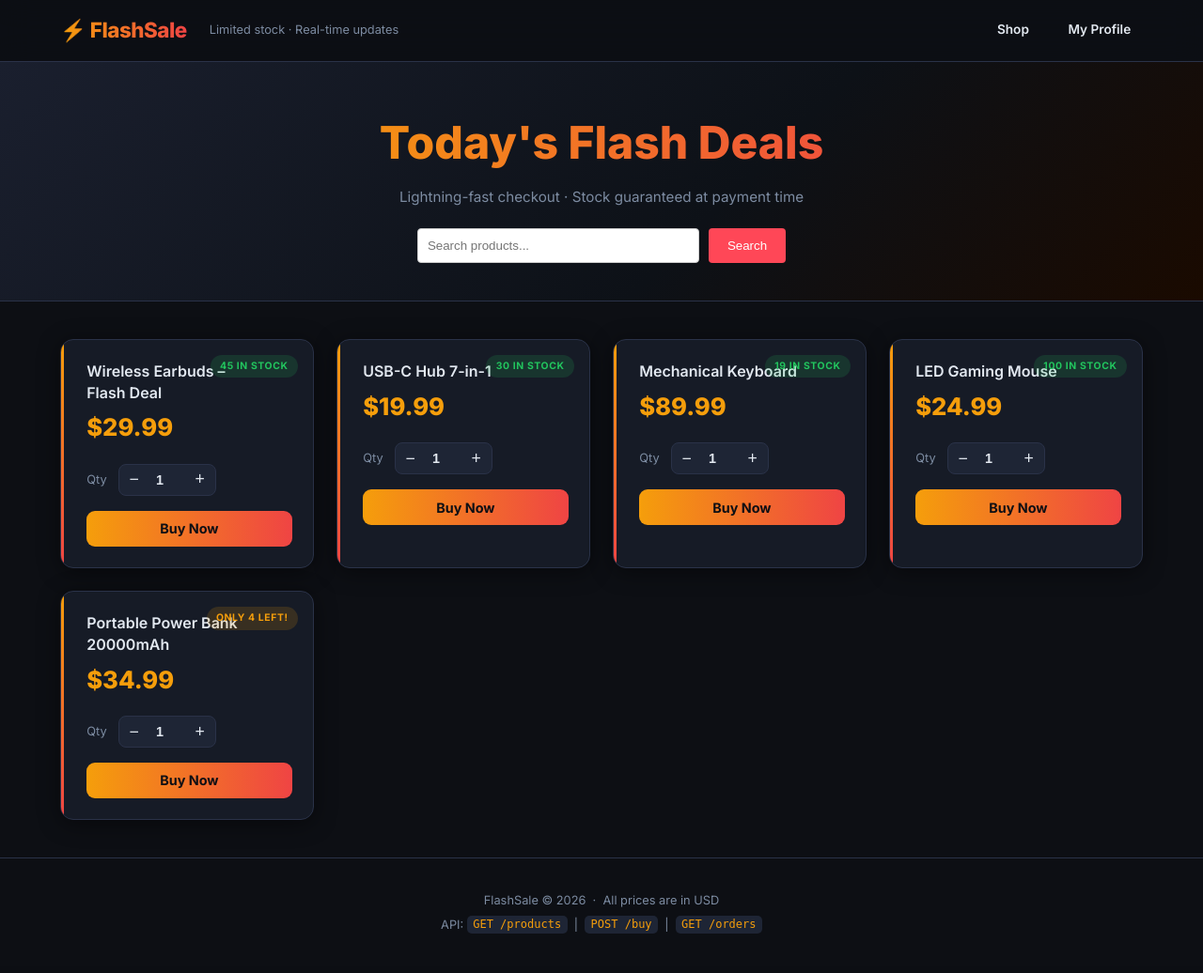
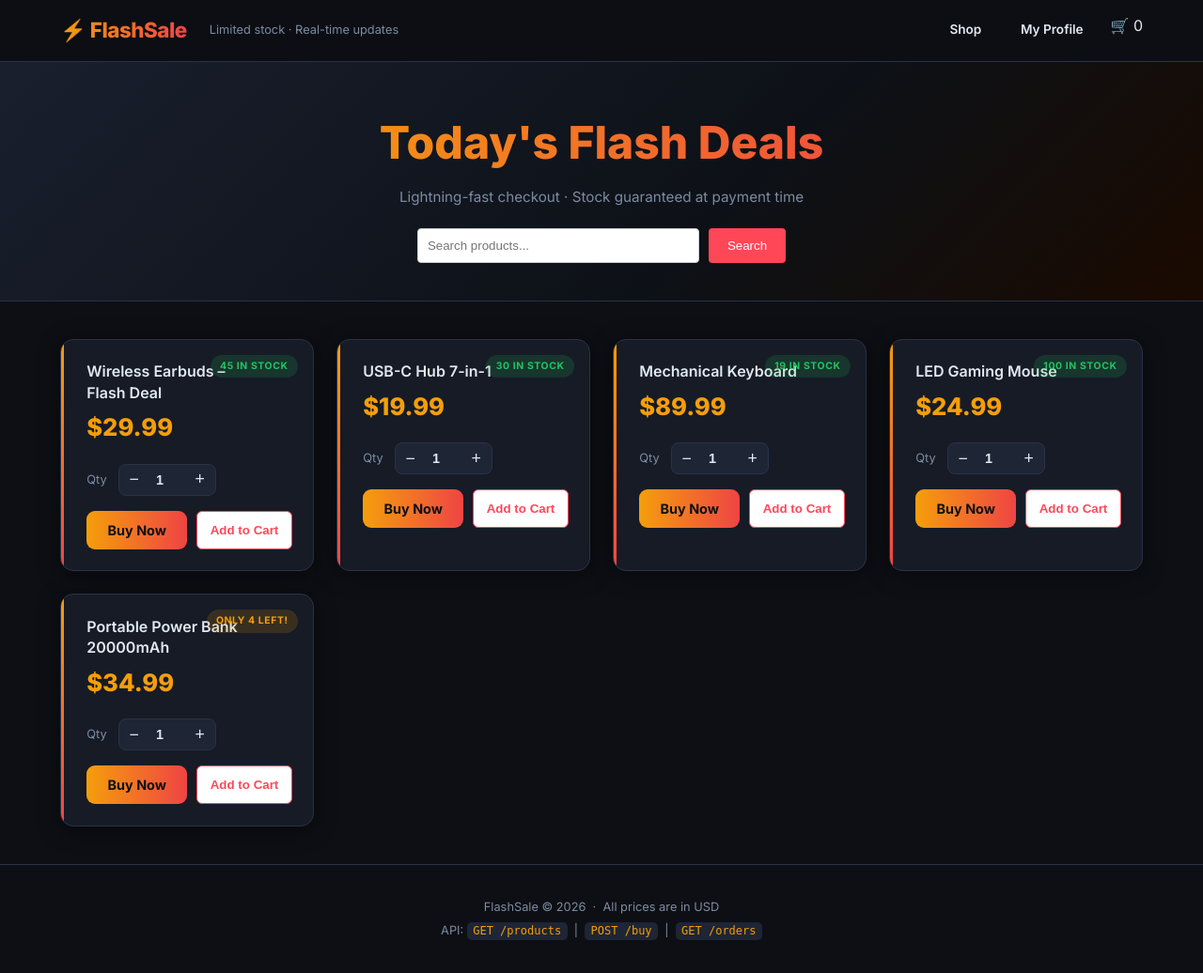
Before and after one commit to qayam-shaikh/flash, a Flask app: page / in a window 1280 px wide. Shown: the whole page at 94% size. Before the commit the page ends 994 px from the top, so only its background shows below. Run offline with Flask 3, Linux system fonts and the light colour scheme; data comes from the database, SQL or seed files in the repository.

Commit message:
feat: add 'Add to Cart' button and counter to UI

```diff
--- a/app/flashsale/static/js/app.js
+++ b/app/flashsale/static/js/app.js
@@ -17,6 +17,21 @@ function changeQty(productId, delta) {
   if (val < 1)  val = 1;
   if (val > 10) val = 10;
   input.value = val;
+}
+
+
+/* ── Cart handler ──────────────────────────────────────────────────────── */
+
+let cartCount = 0;
+
+function addToCart(productId) {
+  const qtyInput = document.getElementById(`qty-${productId}`);
+  const quantity = parseInt(qtyInput.value, 10);
+
+  cartCount += quantity;
+  document.getElementById("cart-count").textContent = cartCount;
+
+  showToast(`🛒 Added ${quantity} item(s) to cart!`, "success");
 }
 
 
--- a/app/flashsale/templates/index.html
+++ b/app/flashsale/templates/index.html
@@ -18,6 +18,9 @@
       <nav class="nav-links">
         <a href="/" class="nav-link">Shop</a>
         <a href="/profile" class="nav-link">My Profile</a>
+        <div class="cart-status">
+          🛒 <span id="cart-count">0</span>
+        </div>
       </nav>
     </div>
   </header>
@@ -74,12 +77,21 @@
             </div>
           </div>
 
-          <button class="buy-btn"
-                  id="buy-{{ product.id }}"
-                  onclick="buyProduct({{ product.id }})"
-                  {% if product.stock == 0 %}disabled{% endif %}>
-            {% if product.stock == 0 %}Sold Out{% else %}Buy Now{% endif %}
-          </button>
+          <div class="btn-group" style="display: flex; gap: 10px; margin-top: 15px;">
+            <button class="buy-btn"
+                    id="buy-{{ product.id }}"
+                    onclick="buyProduct({{ product.id }})"
+                    {% if product.stock == 0 %}disabled{% endif %}
+                    style="flex: 1;">
+              {% if product.stock == 0 %}Sold Out{% else %}Buy Now{% endif %}
+            </button>
+            <button class="cart-btn"
+                    onclick="addToCart({{ product.id }})"
+                    {% if product.stock == 0 %}disabled{% endif %}
+                    style="flex: 1; padding: 12px; border-radius: 6px; border: 1px solid #ff4757; background: white; color: #ff4757; font-weight: 600; cursor: pointer;">
+              Add to Cart
+            </button>
+          </div>
         </div>
       </article>
       {% endfor %}
```
